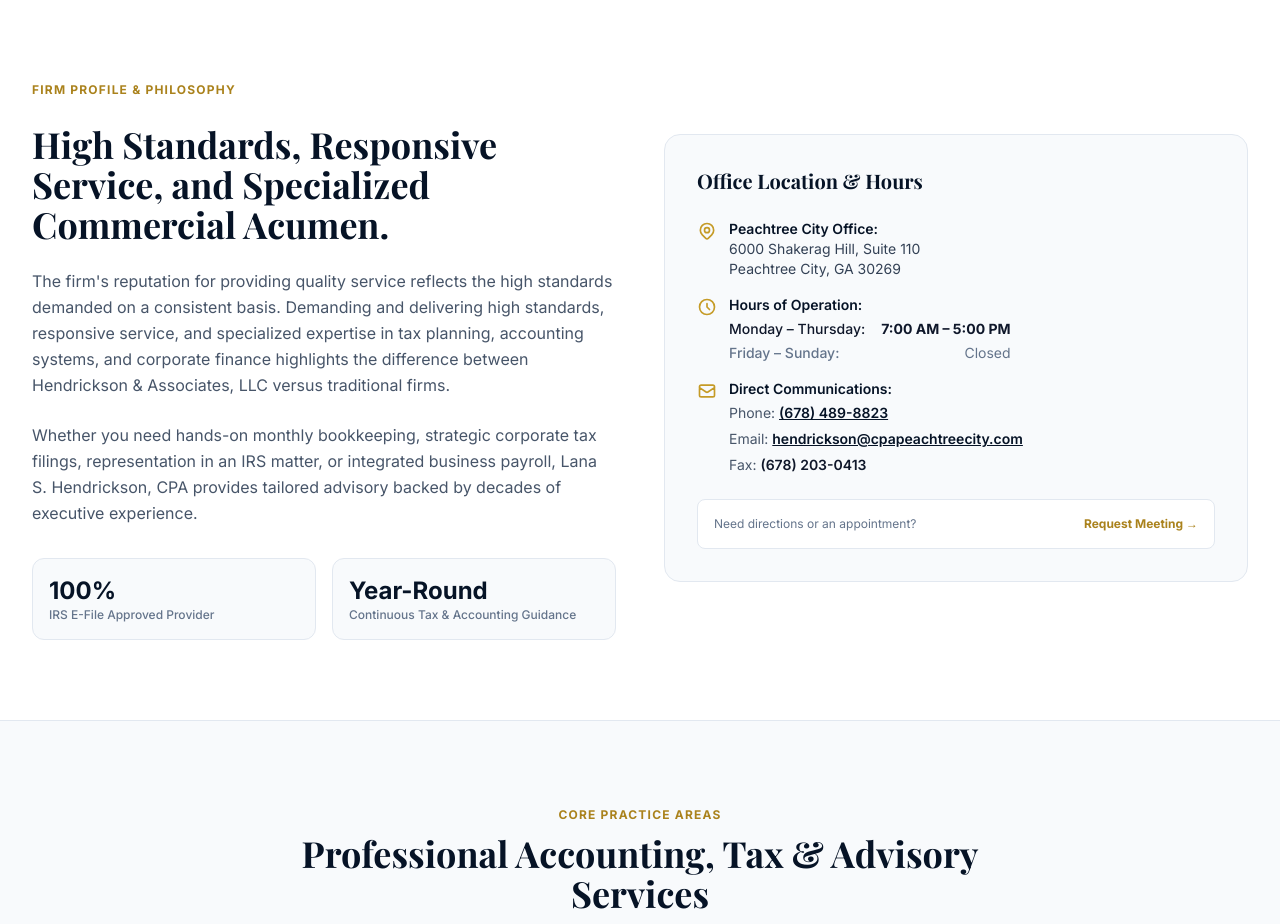
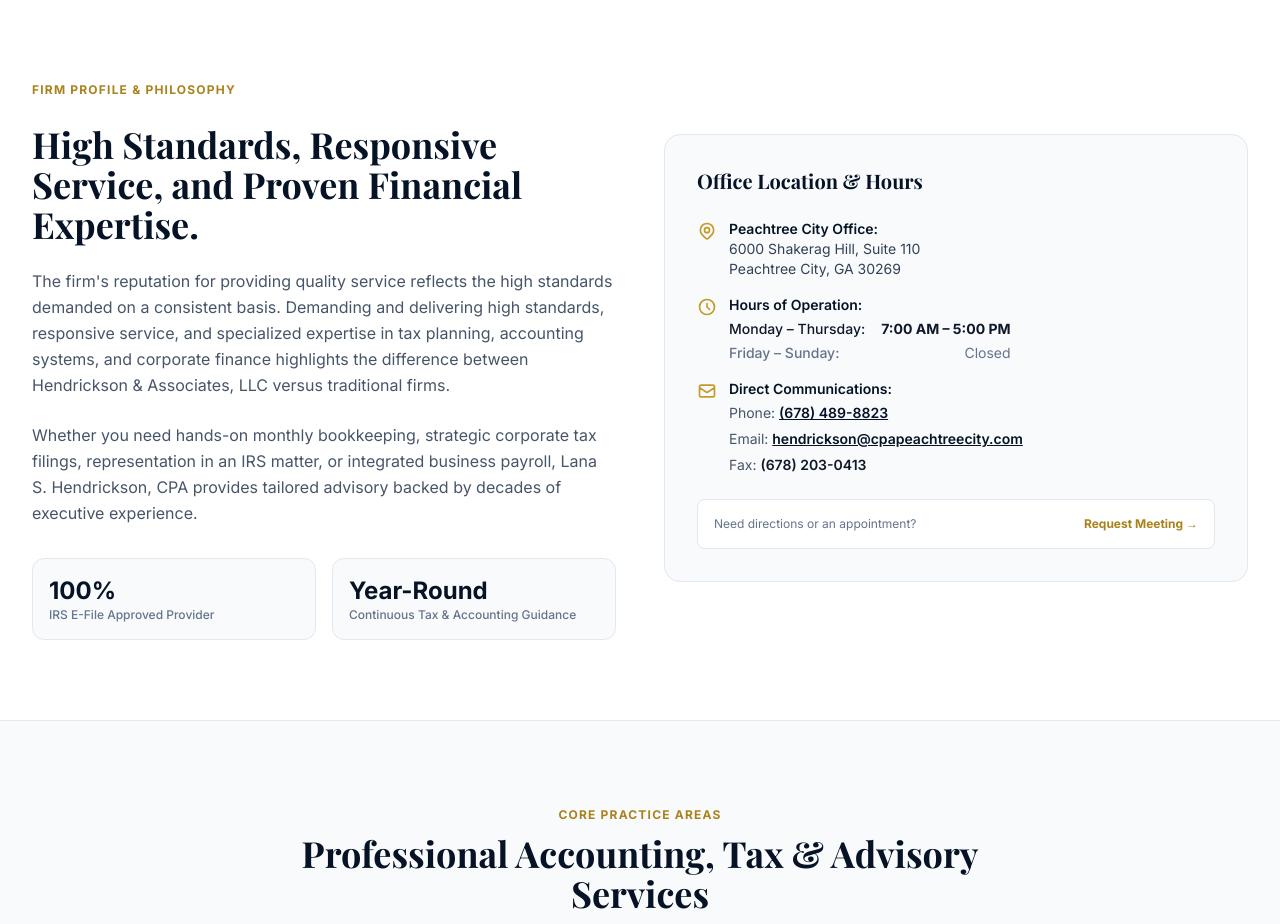
Before and after one commit to WhiteWolf5566/CPA_Peachtree_City, a plain HTML site: page index.html in a window 1280 px wide. Shown: the part 860-1784 px from the top of the page. Drawn offline with nearby package versions, Linux system fonts and the light colour scheme; a web font is replaced by a local one.

Commit message:
Update firm profile heading for clarity

```diff
--- a/index.html
+++ b/index.html
@@ -275,8 +275,8 @@
         <div class="lg:col-span-6 space-y-6">
           <div class="inline-block text-xs font-bold tracking-widest text-gold-600 uppercase">Firm Profile & Philosophy</div>
           <h2 class="text-3xl sm:text-4xl font-serif font-bold text-navy-900 leading-tight">
-            High Standards, Responsive Service, and Specialized Commercial Acumen.
-          </h2>
+          High Standards, Responsive Service, and Proven Financial Expertise.
+            </h2>
           <p class="text-slate-600 leading-relaxed">
             The firm's reputation for providing quality service reflects the high standards demanded on a consistent basis. Demanding and delivering high standards, responsive service, and specialized expertise in tax planning, accounting systems, and corporate finance highlights the difference between Hendrickson & Associates, LLC versus traditional firms.
           </p>
```
